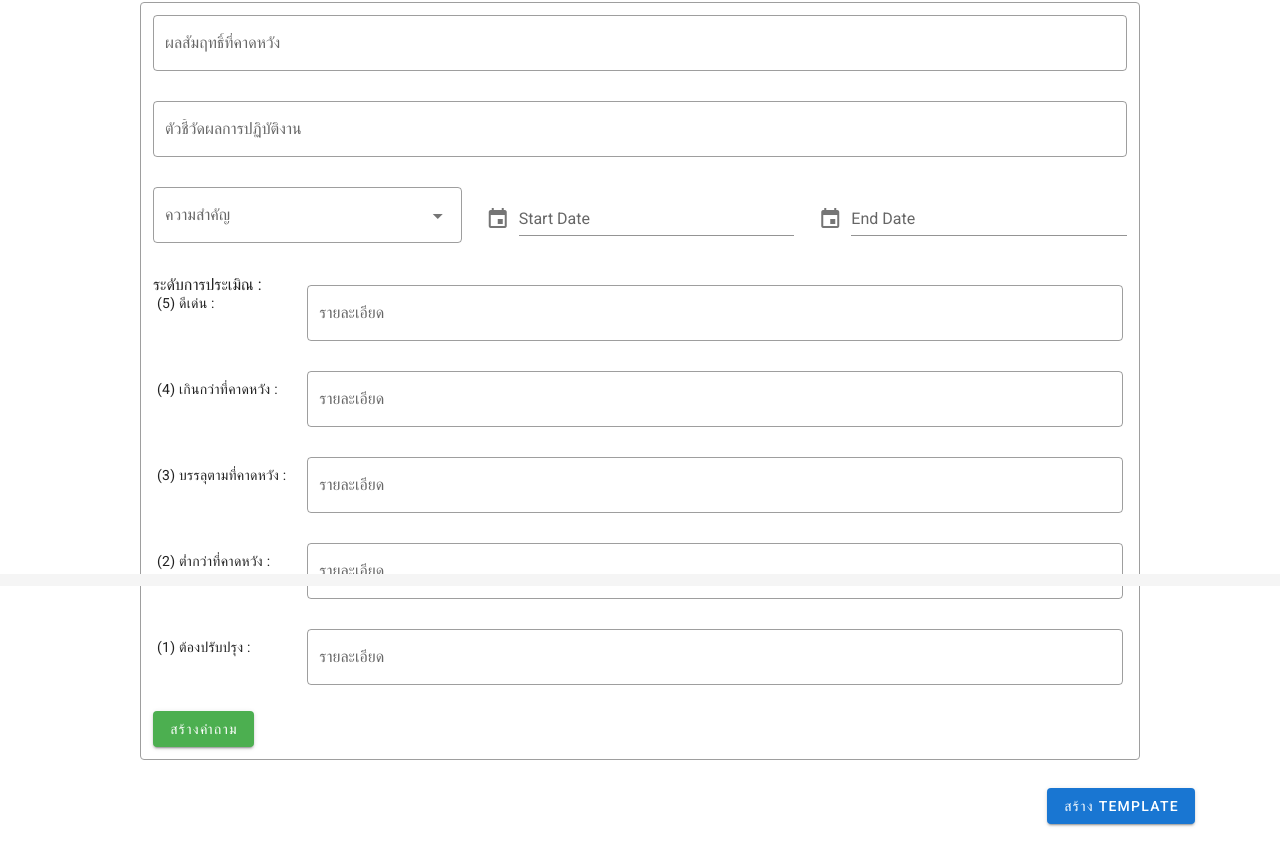
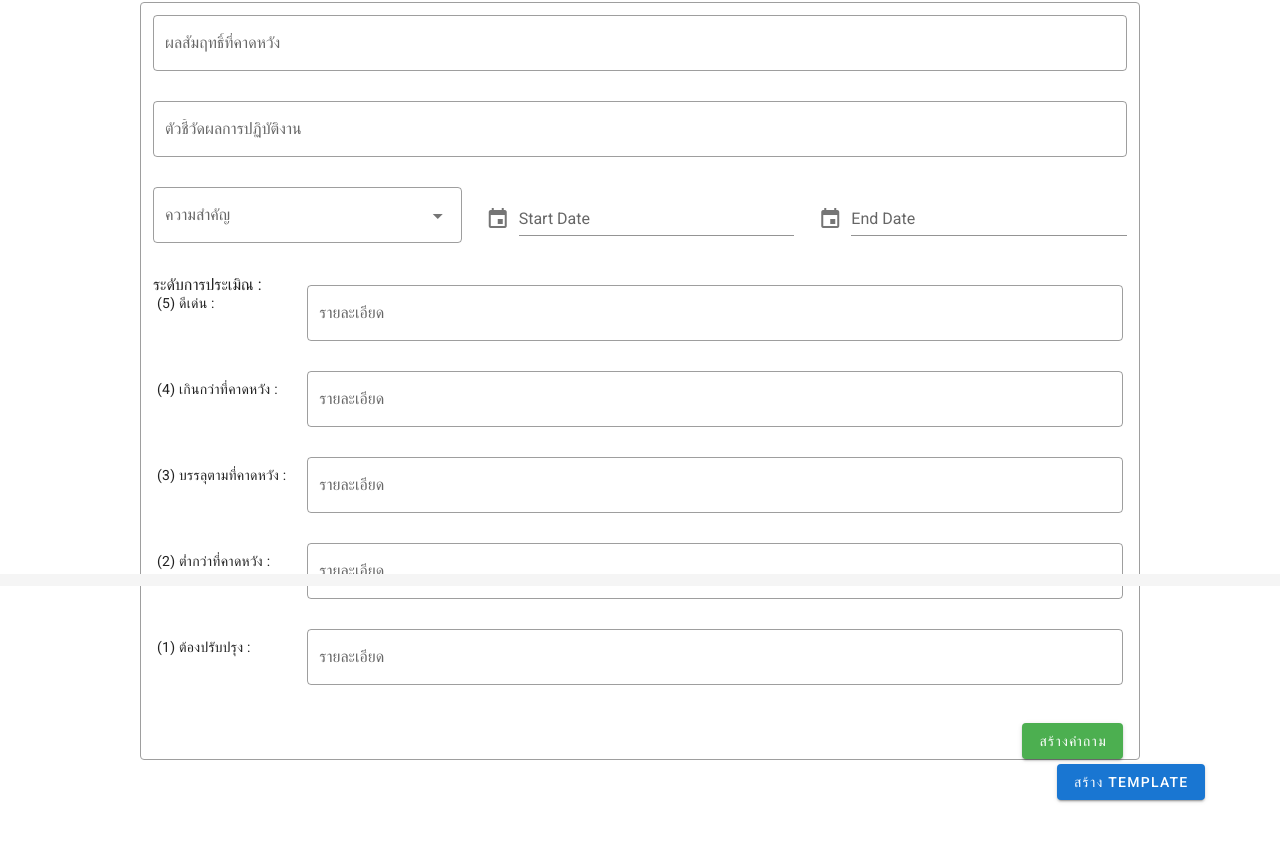
Before and after one commit to thekingnight98/KPIs, a Vue app: page /newTemplate in a window 1280 px wide. Shown: the part 214-1062 px from the top of the page. After the commit the page ends 1038 px from the top, so only its background shows below. Built offline with nearby package versions, Linux system fonts and the light colour scheme; what vue-sweetalert2 would draw is missing.

Commit message:
fix bug and edit bug UI design

```diff
--- a/src/views/EditPage.vue
+++ b/src/views/EditPage.vue
@@ -204,9 +204,12 @@
                           </v-row>
                         </v-container>
                       </v-row>
-                      <v-btn color="success" class="mr-4 mt-2" @click="submit"
-                        >อัปเดต</v-btn
-                      >
+                      <v-row>
+                        <v-spacer/>
+                        <v-btn color="success" class="mr-4 mt-2" @click="submit"
+                          >อัปเดต</v-btn
+                        >
+                      </v-row>
                     </v-container>
                   </v-card>
                 </v-container>
@@ -256,7 +259,7 @@ export default {
       })
       .catch(err => console.log(err));
   },
-  components:{
+  components: {
     Loading
   },
   data() {
@@ -315,12 +318,15 @@ export default {
       // if (this.$refs.form.validate()) {
       //   this.snackbar = true;
       // }
-      this.isLoading = true
+      this.isLoading = true;
       const EditObject = this.data;
       console.log(EditObject);
 
-      axios.put(
-          "https://kpis-backend.herokuapp.com/QuestionAdd/" + this.$route.params.id, EditObject
+      axios
+        .put(
+          "https://kpis-backend.herokuapp.com/QuestionAdd/" +
+            this.$route.params.id,
+          EditObject
         )
         .then(res => {
           if (res.data) {
@@ -330,13 +336,15 @@ export default {
               showConfirmButton: false,
               timer: 1500
             });
-            this.isLoading = false
-            setTimeout(()=> { location = 'http://localhost:8081/edit/' + this.$route.params.id} , 1500 )
+            this.isLoading = false;
+            setTimeout(() => {
+              location = "http://localhost:8081/edit/" + this.$route.params.id;
+            }, 1500);
           }
         })
         .catch(err => console.log(err));
       // this.$router.push({ path: "/assign" });
-    },
+    }
   }
 };
 </script>
--- a/src/views/NewTemplate.vue
+++ b/src/views/NewTemplate.vue
@@ -1,6 +1,10 @@
 <template>
   <div id="NewtemplateScreen">
-    <loading :active.sync="isLoading" :is-full-page="fullPage" color="blue"></loading>
+    <loading
+      :active.sync="isLoading"
+      :is-full-page="fullPage"
+      color="blue"
+    ></loading>
     <v-form ref="form" v-model="valid" lazy-validation>
       <v-container>
         <v-card
@@ -188,11 +192,20 @@
                 </v-row>
               </v-container>
             </v-row>
-            <v-btn color="success" class="mr-4 mt-2" @click="submitQuestion"
-              >สร้างคำถาม</v-btn
-            >
+            <v-row>
+              <v-spacer></v-spacer>
+              <v-btn color="success" class="mr-4 mt-2" @click="submitQuestion"
+                >สร้างคำถาม</v-btn
+              >
+            </v-row>
           </v-container>
         </v-card>
+        <v-row>
+          <v-spacer></v-spacer>
+          <v-btn @click="createTemplate" color="primary" class="mr-4 mt-4"
+            >สร้าง template</v-btn
+          >
+        </v-row>
       </v-container>
     </v-form>
 
@@ -388,7 +401,7 @@
     </template>
     <!-- close table result -->
 
-    <!-- open Modal -->
+    <!-- open Modal Edit question -->
     <v-dialog v-model="dialog" max-width="700px">
       <v-card>
         <v-card-text>
@@ -399,7 +412,7 @@
                   filled
                   auto-grow
                   rows="2"
-                  v-model="editedItem.kpi_name"
+                  v-model="editedItem.KPI_name"
                   label="ผลสัมฤทธิ์ที่คาดหวัง :"
                   row-height="20"
                 ></v-textarea>
@@ -408,7 +421,7 @@
                 <v-textarea
                   filled
                   auto-grow
-                  v-model="editedItem.kpi_detail"
+                  v-model="editedItem.KPI_detail"
                   label="ตัวชี้วัดผลการปฏิบัติงาน :"
                   rows="2"
                   row-height="20"
@@ -418,7 +431,7 @@
                 <v-select
                   :items="selectPriority"
                   label="ความสำคัญ :"
-                  v-model="editedItem.kpi_weight"
+                  v-model="editedItem.KPI_weight"
                 ></v-select>
               </v-col>
 
@@ -483,7 +496,7 @@
         </v-card-text>
       </v-card>
     </v-dialog>
-    <!-- close Modal -->
+    <!-- close Modal Edit question -->
 
     <!-- open Template create-->
     <v-dialog v-model="dialogTemplate" persistent max-width="290">
@@ -507,14 +520,6 @@
     </v-dialog>
     <!-- close close Template create -->
 
-    <v-row>
-      <v-col cols="10"></v-col>
-      <v-col cols="2">
-        <v-btn @click="createTemplate" color="primary" class="mr-4 mt-4"
-          >สร้าง template</v-btn
-        >
-      </v-col>
-    </v-row>
   </div>
 </template>
 
@@ -667,9 +672,9 @@ export default {
       dialogTemplate: false,
       editedIndex: -1,
       editedItem: {
-        kpi_name: null,
-        kpi_detail: null,
-        kpi_weight: null,
+        KPI_name: null,
+        KPI_detail: null,
+        KPI_weight: null,
         Indicators: [
           {
             kpi_id: null,
@@ -702,9 +707,9 @@ export default {
         end_date: null
       },
       defaultItem: {
-        kpi_name: null,
-        kpi_detail: null,
-        kpi_weight: null,
+        KPI_name: null,
+        KPI_detail: null,
+        KPI_weight: null,
         Indicators: [
           {
             kpi_id: null,
@@ -792,7 +797,7 @@ export default {
           start_date: this.StartDate,
           end_date: this.EndDate
         });
-        console.log(this.$store.state.questionList);
+        // console.log(this.$store.state.questionList);
         // RESET VALAE IN STORE
         this.$store.dispatch("resetTamplateType");
         this.$store.dispatch("resetKPIPerformance");
@@ -808,7 +813,7 @@ export default {
       }
     },
     editItem(item) {
-      console.log(item);
+      // console.log(item);
       this.editedIndex = this.questionList.indexOf(item);
       // console.log(this.editedIndex);
       this.editedItem = Object.assign({}, item);
@@ -818,8 +823,6 @@ export default {
     },
     deleteItem(item) {
       const index = this.questionList.indexOf(item);
-      console.log(index);
-      console.log(item);
       confirm("คุณแน่ใจนะว่าจะลบ คำถามนี้ ?") &&
         this.questionList.splice(index, 1);
     },
@@ -877,7 +880,7 @@ export default {
             });
             console.log(res.data);
             setTimeout(() => this.$refs.templateType.focus(), 1500);
-            this.isLoading = false
+            this.isLoading = false;
           } else {
             Swal.fire({
               icon: "error",
```
